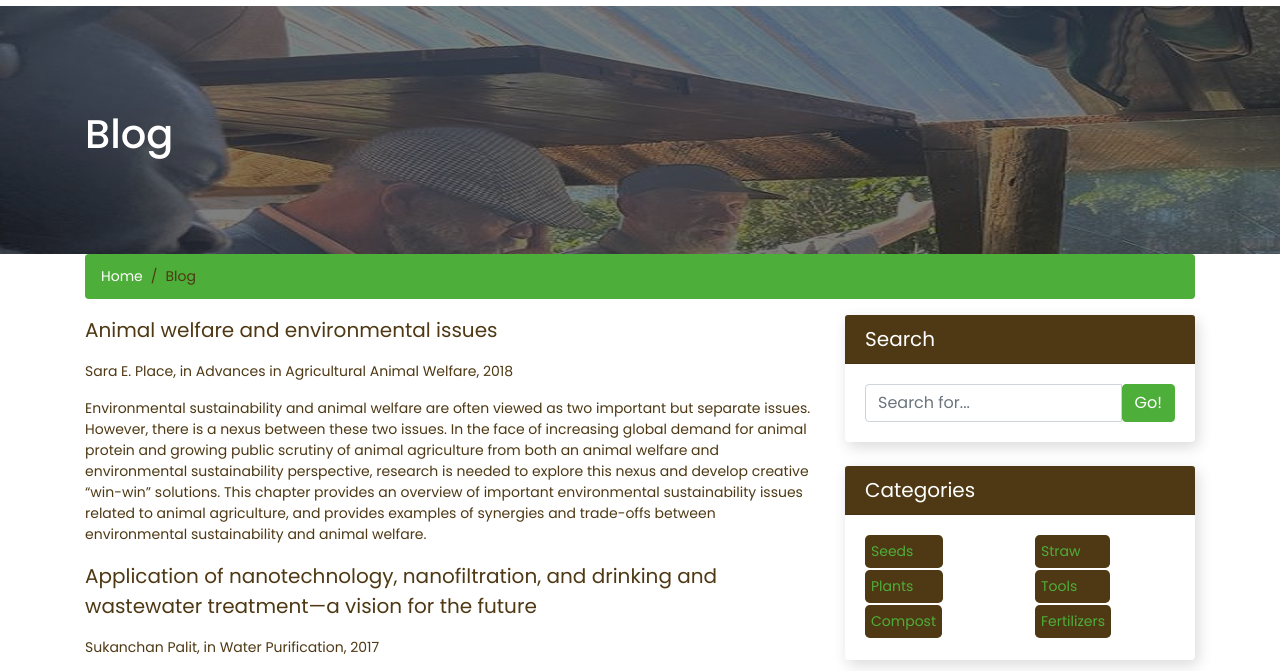
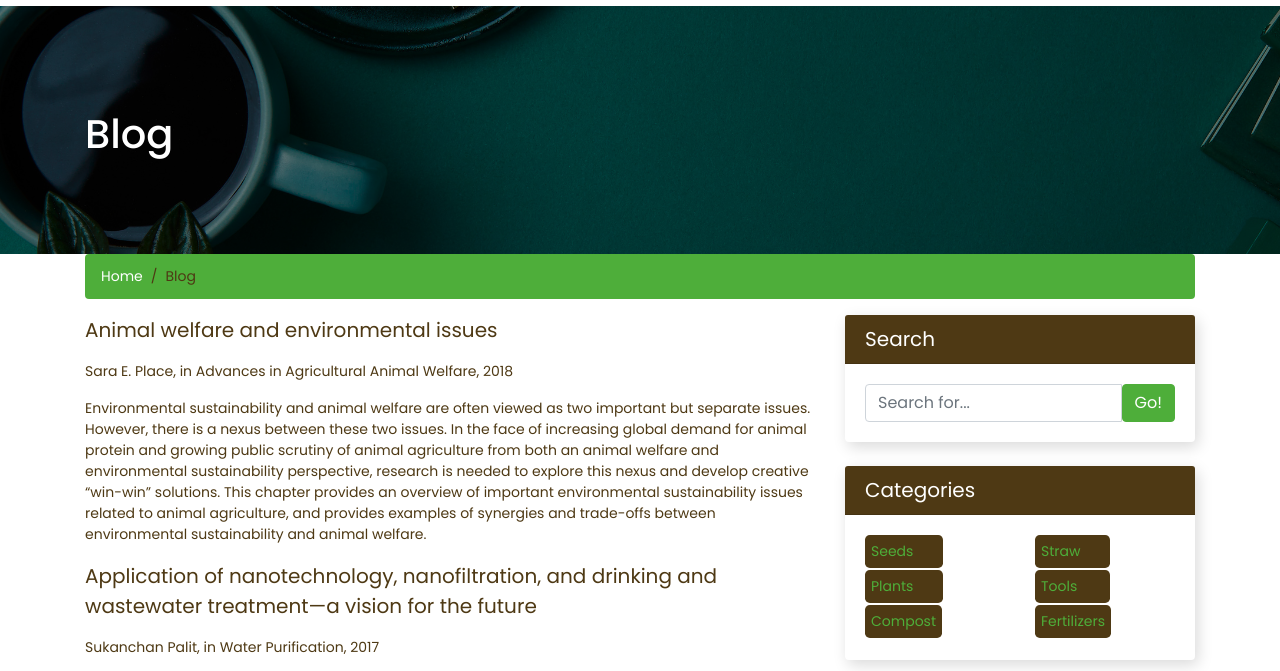
Before and after one commit to loic242/sdp_website, a plain HTML site: page blog-post.html in a window 1280 px wide. Shown: the part 74-745 px from the top of the page. Drawn offline with Linux system fonts and the light colour scheme.

Commit message:
Update blog-post.html

```diff
--- a/blog-post.html
+++ b/blog-post.html
@@ -54,7 +54,7 @@
   </div>
 </nav>
 	<!-- full Title -->
-  <div class="full-title" style="background-image: url('images/all-title-bg.jpeg')" >
+  <div class="full-title" style="background-image: url('images/all-title-bg.png')" >
 		<div class="container">
 			<!-- Page Heading/Breadcrumbs -->
 			<h1 class="mt-4 mb-3">Blog
```
